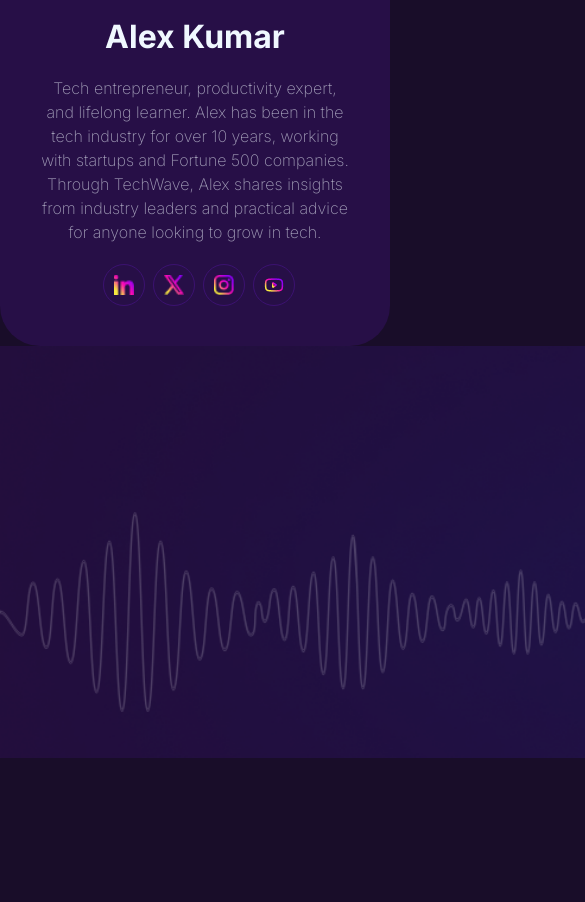
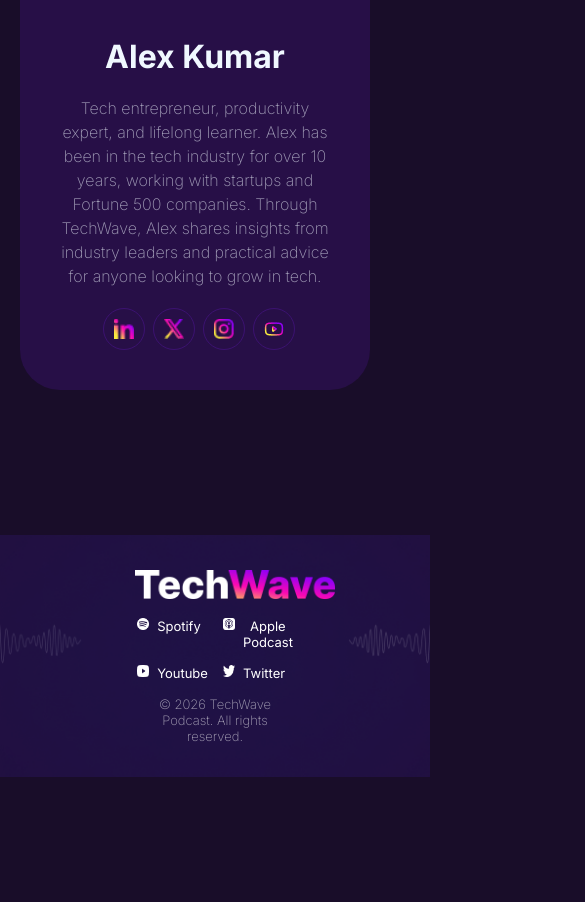
Before and after one commit to ibneytousif/techwave_podcast, a plain HTML site: page index.html in a window 390 px wide. Shown: the part 5173-6075 px from the top of the page, 585 px wide, since content can reach past the window. Before the commit the page ends 5931 px from the top, so only its background shows below. Drawn offline with nearby package versions, Linux system fonts and the light colour scheme.

Commit message:
footer added

```diff
--- a/index.html
+++ b/index.html
@@ -243,7 +243,7 @@
   <footer>
     <section id="footer-banner">
       <div class="footer-container">
-        <img src="./assets/TechWavebig.png" alt="">
+        <img class="techwave-footer" src="./assets/TechWavebig.png" alt="">
         <div class="footer-social">
           <div class="footer-links">
             <img src="./assets/spotify.png" alt="">
@@ -261,14 +261,6 @@
             <img src="./assets/twitter.png" alt="">
             <a href="">Twitter</a>
           </div>
-
-
-
-
-
-
-
-
         </div>
         <div class="footer-copyright">
           <p>© 2026 TechWave Podcast. All rights reserved.
--- a/style.css
+++ b/style.css
@@ -526,7 +526,7 @@
         display: none;
     }
 
-    nav {}
+
 
     #banner {
         background-position: center;
@@ -597,13 +597,15 @@
     }
 
     .host-container {
+        position: relative;
         display: flex;
         flex-direction: column;
         height: auto;
-
+        margin: 20px;
     }
 
     .host-information {
+
         text-align: center;
     }
 
@@ -613,10 +615,60 @@
         margin: 0 auto;
     }
 
+    /* Footer Section */
+    #footer-banner {
+
+        max-width: 400px;
+
+
+
+
+        background-image: url("./assets/hero-cover-mobile.png");
+        background-position: center;
+        background-size: contain;
+    }
+
     .footer-container {
-        max-width: 440px;
+        max-width: 200px;
+
         margin: 0 auto;
+    }
 
+    .techwave-footer {
+
+        width: 200px;
+    }
+
+    .footer-social img {
+        height: 15px;
+        width: 15px;
+    }
+
+    .footer-social {
+        display: grid;
+        grid-template-columns: 1fr 1fr;
+
+        gap: 80px;
+        max-width: 100px;
+
+    }
+
+    #footer-banner {
+        padding: 40px 15px;
+    }
+
+    .footer-container {
+        gap: 25px;
+    }
+
+    .footer-container img {
+        max-width: 200px;
+    }
+
+    .footer-social {
+        gap: 15px;
+        justify-content: center;
+        margin: 15px auto;
     }
 
 
@@ -627,8 +679,22 @@
 
 
 
+    .footer-links {
+        gap: 8px;
+    }
 
+    .footer-links img {
+        width: 12px;
+        height: 12px;
+    }
 
+    .footer-container a {
+        font-size: 13px;
+    }
+
+    .footer-copyright p {
+        font-size: 13px;
+    }
 
 
     .circle {
@@ -642,11 +708,6 @@
         margin: 0 auto;
     }
 
-
-
-
-
-
     .mic {
         top: 65%;
         width: 60px;
```
Also changed, not shown: assets/hero-cover-mobile.png (added).
